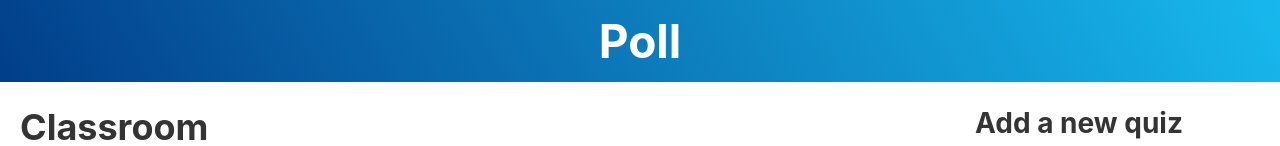
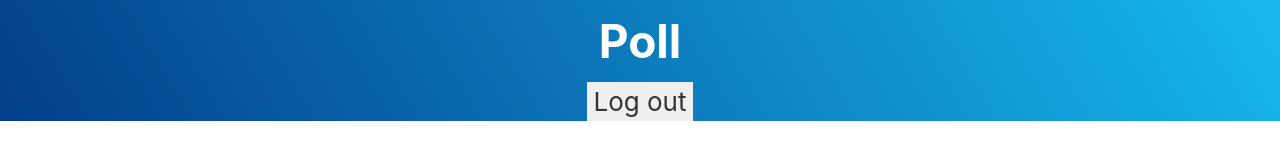
Before and after one commit to tanvir-sahota/poll, a React (Create React App) app in the folder frontend/: page /1/classroom in a window 1280 px wide. Shown: the top 146 px of the page. Built offline with nearby package versions, Linux system fonts and the light colour scheme; no server answers.

Commit message:
Add logout button to dashboard navbar

```diff
--- a/frontend/src/components/Navbar.js
+++ b/frontend/src/components/Navbar.js
@@ -1,6 +1,12 @@
 import { Link } from 'react-router-dom'
+import { useLogout } from '../hooks/useLogout'
 
 const Navbar = () => {
+  const { logout } = useLogout()
+
+  const handleClick = () => {
+    logout()
+  }
 
   return (
     <header>
@@ -9,6 +15,11 @@
           <h1>Poll</h1>
         </Link>
       </div>
+      <nav>
+        <div>
+          <button onClick={handleClick}>Log out</button>
+        </div>
+      </nav>
     </header>
   )
 }
--- a/frontend/src/hooks/useLogout.js
+++ b/frontend/src/hooks/useLogout.js
@@ -1,12 +1,11 @@
 import { useAuthContext } from "./useAuthContext";
 
 export const useLogout = () => {
+    const { dispatch } = useAuthContext()
 
     const logout = () => {
-        const { dispatch } = useAuthContext()
-
         // remove user from storage
-        localStorage.removeItem("token");
+        localStorage.removeItem('user');
 
         // dispatch logout function
         dispatch({type: 'LOGOUT'})
```
